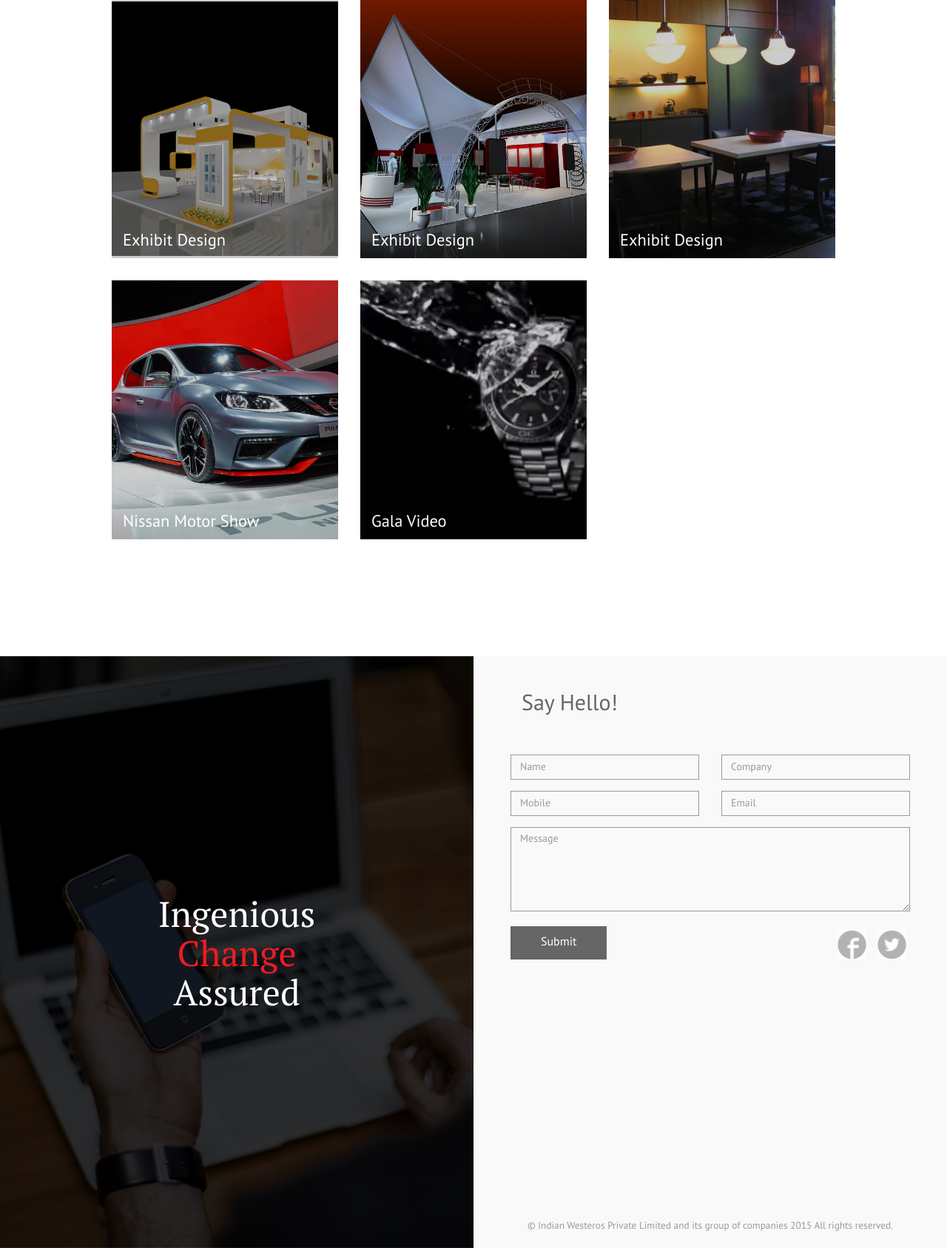
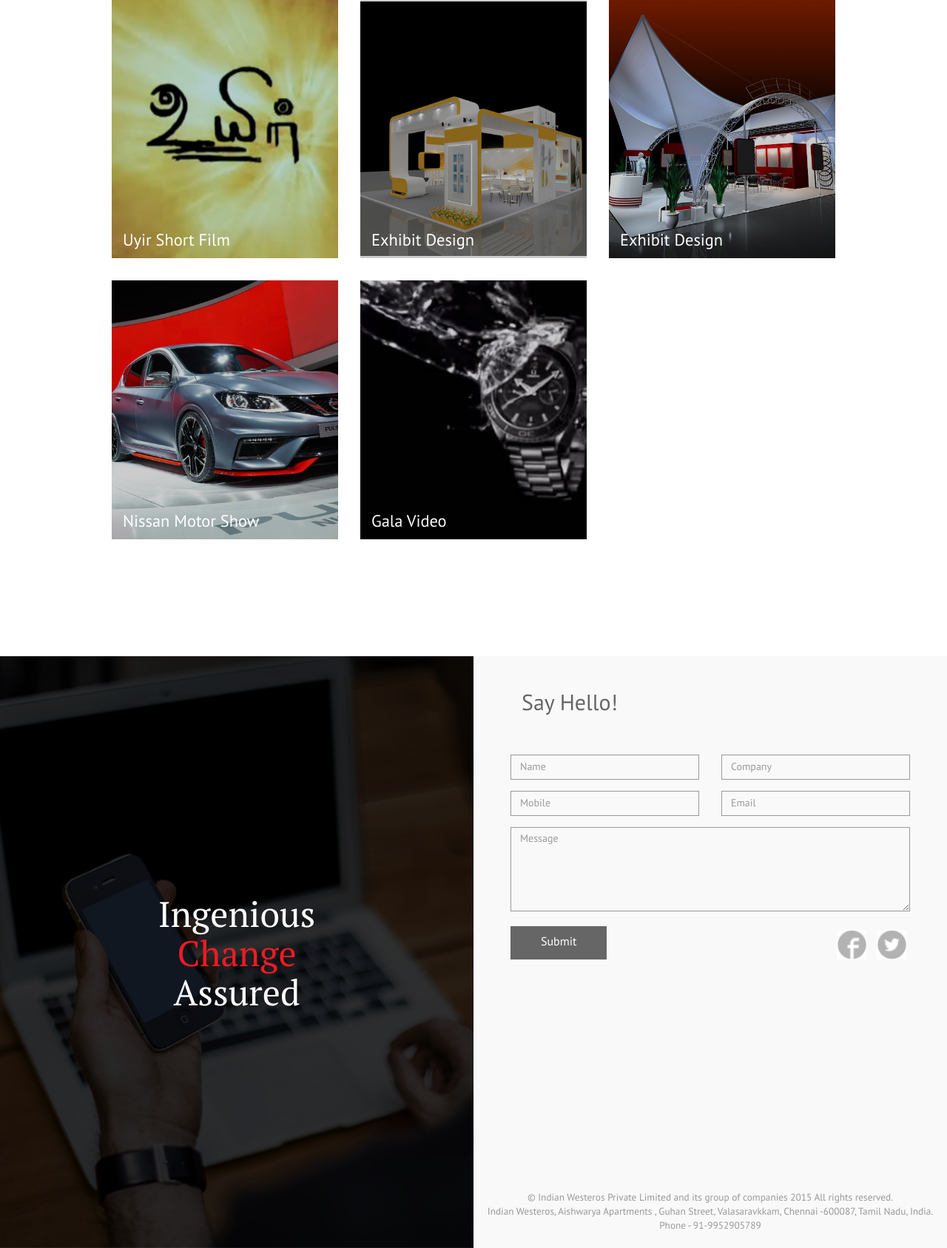
Before and after one commit to praveenraj3/iw, a PHP site: page /works.php in a window 1280 px wide. Shown: the part 1265-2952 px from the top of the page at 74% size. Run offline with PHP 8.4, Linux system fonts and the light colour scheme; some libraries are stand-ins or nearby versions.

Commit message:
beta final

```diff
--- a/about.php
+++ b/about.php
@@ -91,7 +91,7 @@
            </div></div>
 
             <div class="container-fluid creativeCouncil-wrap text-center">
-            <p class="quote wow fadeInLeft"><strong style="color: #ec1c24; font-family: serif;">"</strong>Our creative council team is the ones who knows the way,<br class="visible-md visible-lg">  goes the way and shows the way<strong style="color: #ec1c24; font-family: serif;">"</strong></p>
+            <p class="quote wow fadeInLeft"><strong style="color: #ec1c24; font-family: serif;">"</strong>Our Creative council team is the ones who know the way,<br class="visible-md visible-lg"> goes the way and shows the way – Forward<strong style="color: #ec1c24; font-family: serif;">"</strong></p>
             <div class="container">
                 <div class="row">
                    <a href="#" class="popup" data-img="per1.jpg" data-text="<span>Venkat Raja</span><br> <br>People normally say INFJ’s are old souls with a new heart and that’s true in my case. Being one, I was able to relate it to the art that I love the most - Advertising. Many masters have transformed this art right from print to the current digital age. I am awe struck like you too, but have always found a common thread – us, the people to whom it was created to aspire, connect and correlate.<br><br>I did work at few of the billion dollar companies for more than half a decade, helping them with copy writing and formulating communication strategies. Every time I wrote something, I believed in their products & services and that belief is one of the core values of Indian Westeros.">
@@ -116,7 +116,7 @@
                            <div class="name-box text-left">
                           <div class="table-t">
                            <div class="cell">
-                            Rakesh NS - <span>Designation</span>
+                            Rakesh NS - <span>Commercials Director</span>
                             </div>
                             </div>
                         </div>
--- a/footer.html
+++ b/footer.html
@@ -66,7 +66,11 @@
            </div>
 
 
-        <div class="copy-right text-center">&copy; Indian Westeros Private Limited and its group of companies 2015 All rights reserved.</div>
+        <div class="copy-right text-center">&copy; Indian Westeros Private Limited and its group of companies 2015 All rights reserved.
+<br>
+Indian Westeros, Aishwarya Apartments , Guhan Street, Valasaravkkam,
+Chennai -600087, Tamil Nadu, India. <br>
+Phone - 91-9952905789        </div>
 
     </div>
 </div>
--- a/index.php
+++ b/index.php
@@ -110,7 +110,7 @@
 
                 <div class="col-md-4 col-sm-6 wow fadeInUp" data-wow-delay="0.4s">
                     <div class="img01">
-                        <a href="img/Photography-7.jpg">
+                        <a href="img/photography-7.jpg">
                             <div class="col-md-12 small-coloumn gallery11">
                                 <img src="img/zoom.png" alt="" class="zoom-icon" />
                                 <div class="content-box text-left">
@@ -125,8 +125,8 @@
 
                 <div class="col-md-4 col-sm-6 wow fadeInUp" data-wow-delay="0.4s">
                     <div class="img01">
-                        <a href="img/photography-3.jpg">
-                            <div class="col-md-12 small-coloumn gallery8">
+                        <a href="img/photography-2.jpg">
+                            <div class="col-md-12 small-coloumn gallery7">
                                 <img src="img/zoom.png" alt="" class="zoom-icon" />
                                 <div class="content-box text-left">
                                     <h5 class="wow fadeInDown">Photography</h5>
--- a/works.php
+++ b/works.php
@@ -48,7 +48,7 @@
 
                 <div class="col-md-4 col-sm-6 wow fadeInUp" data-wow-delay="0.4s">
                     <div class="img01">
-                        <a href="img/Photography-7.jpg">
+                        <a href="img/photography-7.jpg">
                             <div class="col-md-12 small-coloumn gallery11">
                                 <img src="img/zoom.png" alt="" class="zoom-icon" />
                                 <div class="content-box text-left">
@@ -95,6 +95,21 @@
                     <div class="img01">
                         <a href="img/photography-2.jpg" >
                             <div class="col-md-12 small-coloumn gallery7">
+                                <img src="img/zoom.png" alt="" class="zoom-icon" />
+                                <div class="content-box text-left">
+                                    <h5 class="wow fadeInDown">Photography</h5>
+<!--                                    <p class="wow fadeInUp">Neque porro quisquam est qui
+                                        <br>dolorem ipsum</p>-->
+                                </div>
+                            </div>
+                        </a>
+                    </div>
+                </div>
+
+                <div class="col-md-4 col-sm-6 wow fadeInUp" data-wow-delay="0.2s">
+                    <div class="img01">
+                        <a href="img/event-2.jpg" >
+                            <div class="col-md-12 small-coloumn gallery4">
                                 <img src="img/zoom.png" alt="" class="zoom-icon" />
                                 <div class="content-box text-left">
                                     <h5 class="wow fadeInDown">Photography</h5>
@@ -166,20 +181,6 @@
                     </div>
                 </div>
 
-                <div class="col-md-4 col-sm-6 wow fadeInUp" data-wow-delay="0.2s">
-                    <div class="img01">
-                        <a href="img/event-2.jpg" >
-                            <div class="col-md-12 small-coloumn gallery4">
-                                <img src="img/zoom.png" alt="" class="zoom-icon" />
-                                <div class="content-box text-left">
-                                    <h5 class="wow fadeInDown">Exhibit Design</h5>
-<!--                                    <p class="wow fadeInUp">Neque porro quisquam est qui
-                                        <br>dolorem ipsum</p>-->
-                                </div>
-                            </div>
-                        </a>
-                    </div>
-                </div>
 
                 <div class="col-md-4 col-sm-6 wow fadeInUp" data-wow-delay="0.4s">
                     <div class="img01">
```
